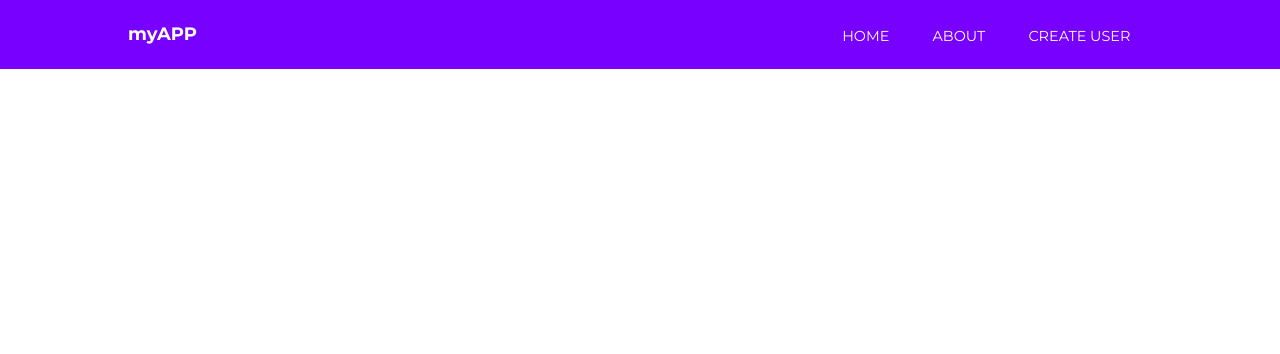
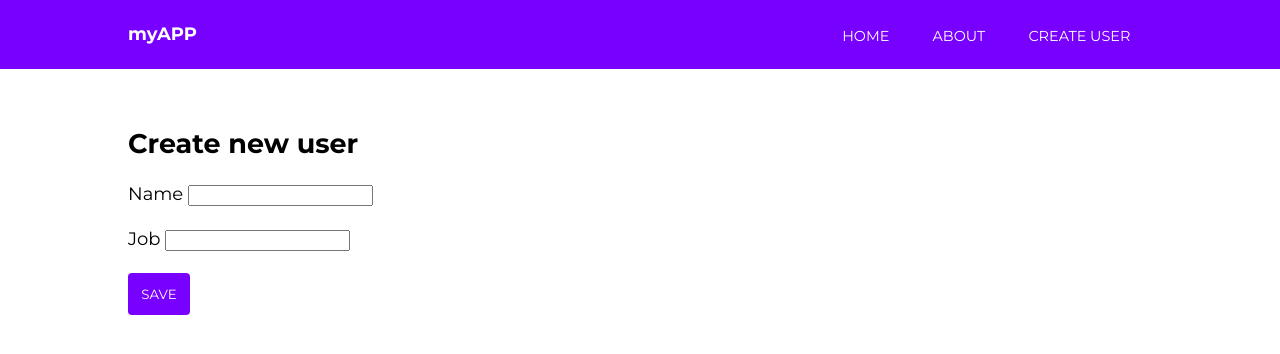
Before and after one commit to magovins/angular7-formazione, an Angular app: page /contact/1 in a window 1280 px wide. Before the commit this address led to /. Shown: the top 354 px of the page. Built offline with nearby package versions, Linux system fonts and the light colour scheme.

Commit message:
modifiche

```diff
--- a/src/app/app-routing.module.ts
+++ b/src/app/app-routing.module.ts
@@ -9,6 +9,7 @@ const routes: Routes = [
   { path: '', component: HomeComponent },
   { path: 'about', component: AboutComponent },
   { path: 'contact', component: ContactComponent },
+  { path: 'contact/:userId', component: ContactComponent },
   { path: 'user/:userId', component:  UserDetailComponent}
 ];
 
--- a/src/app/app.module.ts
+++ b/src/app/app.module.ts
@@ -1,7 +1,7 @@
 import { BrowserModule } from '@angular/platform-browser';
 import { NgModule } from '@angular/core';
 import { HttpClientModule } from '@angular/common/http';
-import { ReactiveFormsModule } from '@angular/forms';
+import { FormsModule, ReactiveFormsModule } from '@angular/forms';
 import { AppRoutingModule } from './app-routing.module';
 import { AppComponent } from './app.component';
 import { NavComponent } from './nav/nav.component';
@@ -25,6 +25,7 @@ import { UserDetailComponent } from './user-detail/user-detail.component';
     AppRoutingModule,
     HttpClientModule,
     ReactiveFormsModule,
+    FormsModule
   ],
   providers: [],
   bootstrap: [AppComponent]
--- a/src/app/contact/contact.component.html
+++ b/src/app/contact/contact.component.html
@@ -1,14 +1,16 @@
 <h1>Create new user</h1>
 
-<form [formGroup]="formData" (ngSubmit)="onSubmit()">
+<div>
   Name
-  <input type="text" formControlName="name"><br><br>
+  <input type="text" [(ngModel)]="user.first_name"><br><br>
   Job
-  <input type="text" formControlName="job"><br><br>
+  <input type="text" [(ngModel)]="user.job"><br><br>
 
-  <input type="submit" value="Save" class="cta">
+  <input type="button" value="Save" class="cta" (click)='onSubmit()'>
 
-</form>
+</div>
+
+
 
 
 <div *ngIf="success" class="results">
--- a/src/app/contact/contact.component.ts
+++ b/src/app/contact/contact.component.ts
@@ -14,8 +14,9 @@ export class ContactComponent implements OnInit {
   formGroup: FormGroup;
   submitted = false;
   success = false;
-  user: User;
+  user: User = new User;
   formData: FormGroup;
+
 
   constructor(private formBuilder: FormBuilder, private createService: CreateService) { }
 
@@ -27,8 +28,8 @@ export class ContactComponent implements OnInit {
   }
 
   onSubmit() {
-    console.log(this.formData.value);
-    this.createService.addUser(this.formData.value).subscribe(res => {
+    console.log(this.user);
+    this.createService.addUser(this.user).subscribe(res => {
       console.log(res);
       this.success = true;
       this.formData.reset();
--- a/src/app/create.service.ts
+++ b/src/app/create.service.ts
@@ -2,20 +2,21 @@ import { HttpClient } from '@angular/common/http';
 import { Injectable } from '@angular/core';
 import { Observable } from 'rxjs';
 import { map } from 'rxjs/operators';
+import { User } from './models/user.model';
 
 @Injectable({
   providedIn: 'root'
 })
 export class CreateService {
-  risultato:any = "OK";
+  risultato: string  = "OK";
   constructor(private http: HttpClient) { }
 
-  public addUser(value: any): Observable<any>{
+  public addUser(value: User): Observable<string>{
     console.log(value);
     return this.http.post<Object>('https://reqres.in/api/users',value).pipe(
       map(response => {
         //console.log(data);
-        return response;
+        return this.risultato;
       })
     );
 
```
